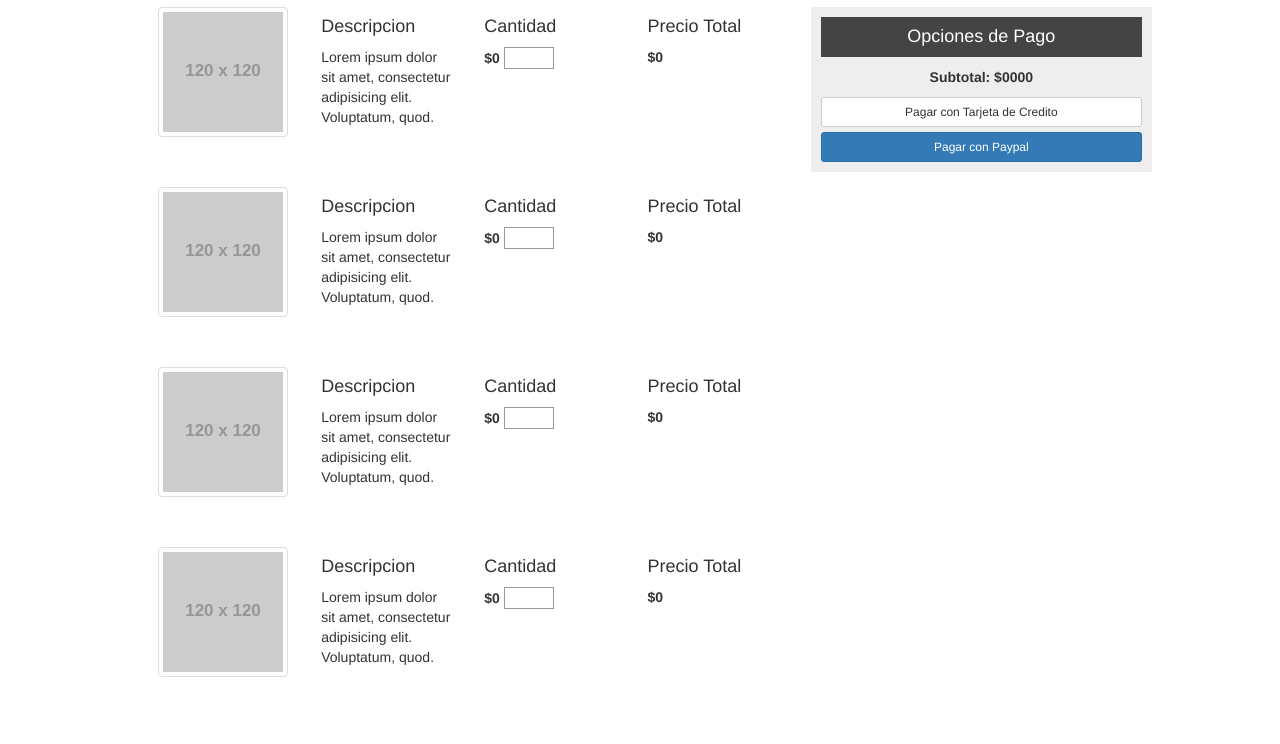
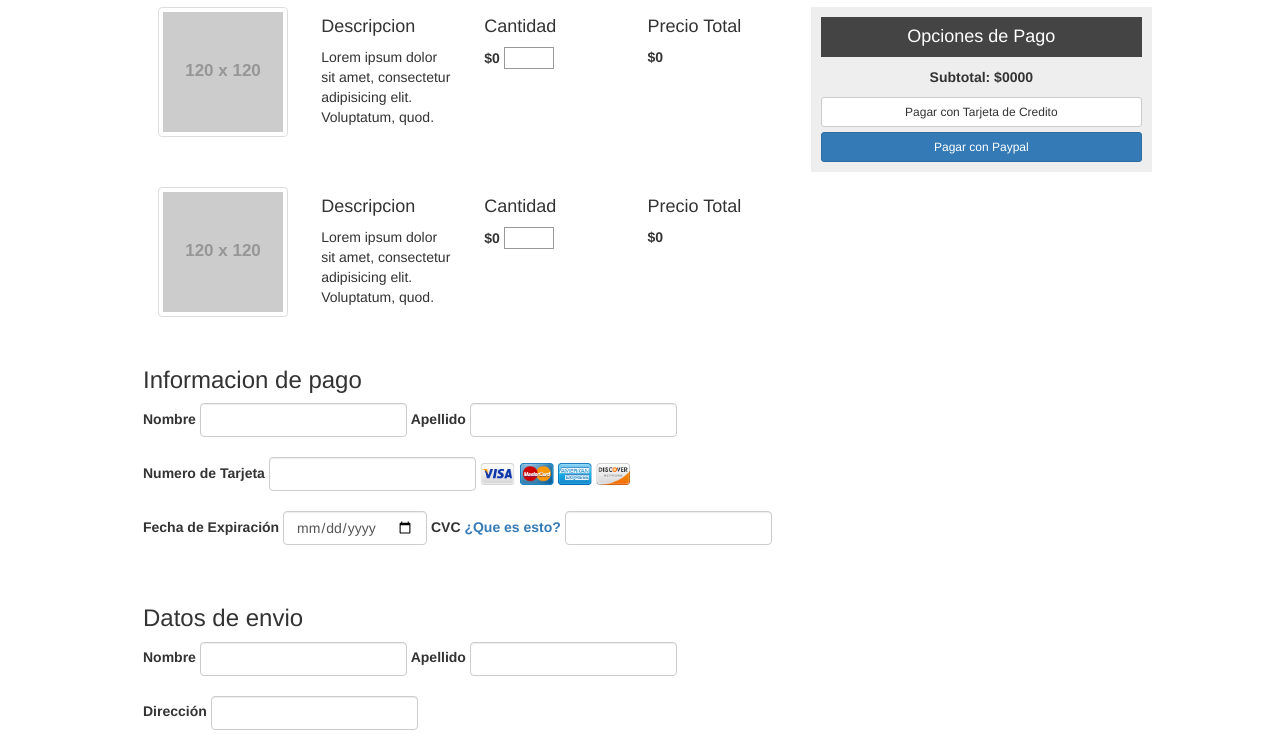
Before and after one commit to proyecto-escuelaweb/proyecto-pagweb-cocina, a plain HTML site: page carrito.html in a window 1280 px wide. Shown: the part 156-900 px from the top of the page. Drawn offline with Linux system fonts and the light colour scheme; placeholder pictures from the web are drawn by us.

Commit message:
agrega formas para informacion de pago y direccion

```diff
--- a/carrito.html
+++ b/carrito.html
@@ -89,37 +89,71 @@
 				<h4>Precio Total</h4>
 				<p><b>$0</b></p>
 			</div>
-			<div class="col-md-3 carrito-col">
-				<img src="https://placehold.it/120x120" class="img-thumbnail" alt="">
+			<h3>Informacion de pago</h3>
+			<form class="form-inline">
+				<div class="form-group">
+					<label for="text">Nombre</label>
+					<input type="text" class="form-control" >
 				</div>
-			<div class="col-md-3 carrito-col">
-				<h4>Descripcion</h4>
-				<p>Lorem ipsum dolor sit amet, consectetur adipisicing elit. Voluptatum, quod.</p>
+				<div class="form-group">
+					<label for="text">Apellido</label>
+					<input type="email" class="form-control">
 				</div>
-			<div class="col-md-3 carrito-col">
-				<h4>Cantidad</h4>
-				<p><b>$0</b> <input class="textbox" type="text"></p>
+				<br><br>
+				<div class="form-group">
+					<label for="number">Numero de Tarjeta</label>
+					<input type="email" class="form-control">
 				</div>
-			<div class="col-md-3 carrito-col">
-				<h4>Precio Total</h4>
-				<p><b>$0</b></p>
+				<img src="/img/payment-cc-new.png" width="150px" alt="">
+				<br><br>
+				<div class="form-group">
+					<label for="date">Fecha de Expiración</label>
+					<input type="date" class="form-control">
 				</div>
-			<div class="carrito-border"></div>
-			<div class="col-md-3 carrito-col">
-				<img src="https://placehold.it/120x120" class="img-thumbnail" alt="">
+				<div class="form-group">
+					<label for="text">CVC <a href="">¿Que es esto?</a></label>
+					<input type="text" class="form-control">
 				</div>
-			<div class="col-md-3 carrito-col">
-				<h4>Descripcion</h4>
-				<p>Lorem ipsum dolor sit amet, consectetur adipisicing elit. Voluptatum, quod.</p>
+			</form>
+			<br><br>
+			<h3>Datos de envio</h3>
+			<form class="form-inline">
+				<div class="form-group">
+					<label for="text">Nombre</label>
+					<input type="text" class="form-control" >
 				</div>
-			<div class="col-md-3 carrito-col">
-				<h4>Cantidad</h4>
-				<p><b>$0</b> <input class="textbox" type="text"></p>
+				<div class="form-group">
+					<label for="text">Apellido</label>
+					<input type="text" class="form-control">
 				</div>
-			<div class="col-md-3">
-				<h4>Precio Total</h4>
-				<p><b>$0</b></p>
+				<br><br>
+				<div class="form-group">
+					<label for="text">Dirección</label>
+					<input type="text" class="form-control">
 				</div>
+				<br><br>
+				<div class="form-group">
+					<label for="text">Casa/Apto</label>
+					<input type="text" class="form-control">
+				</div>
+				<div class="form-group">
+					<label for="text">Ciudad</label>
+					<input type="text" class="form-control">
+				</div>
+				<br><br>
+				<div class="form-group">
+					<label for="text">País</label>
+					<input type="text" class="form-control">
+				</div>
+				<div class="form-group">
+					<label for="text">Estado</label>
+					<input type="text" class="form-control">
+				</div>
+				<div class="form-group">
+					<label for="text">ZIP</label>
+					<input type="text" class="form-control">
+				</div>
+			</form>
 		</div>
 
 		<div class="col-md-4 carrito-sidebar text-align-center">
```
Also changed, not shown: img/payment-cc-new.png (added). Lines whose indentation alone changed are shown as unchanged.
